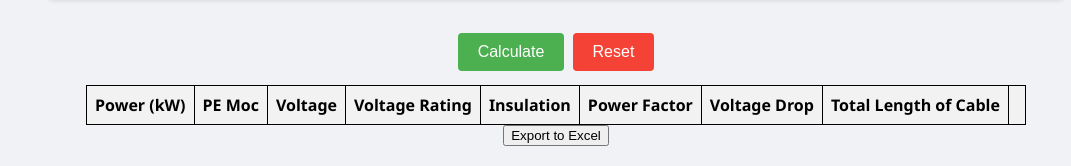
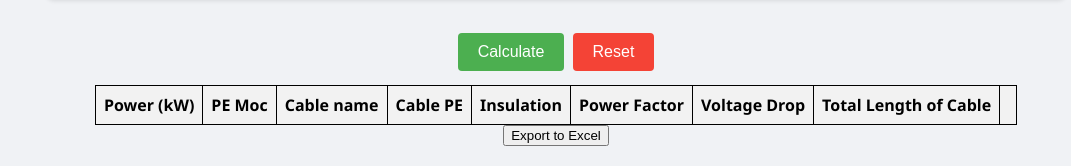
Before and after one commit to BingoBaby/Cable, a Flask app: page /cable-calculate in a window 1280 px wide. Shown: the part 2609-2775 px from the top of the page, without its empty margins (209-1280 px from the left). Run offline with Flask 3, Linux system fonts and the light colour scheme; lists and menus that the app fills with data are empty; some libraries are stand-ins or nearby versions.

Commit message:
update table result

```diff
--- a/static/script.js
+++ b/static/script.js
@@ -333,11 +333,13 @@ document.addEventListener("DOMContentLoaded", function() {
             })
             .then(jsonData => {
                 // Tạo danh sách các dây dựa trên Material_protection
+                const all = [];
                 const CuUA = [];
                 const CuA = [];
                 const AlUA = [];
 
                 jsonData.forEach(cable => {
+                    all.push(cable);
                     switch (cable.Material_protection) {
                         case 1:
                             CuUA.push(cable);
@@ -357,6 +359,8 @@ document.addEventListener("DOMContentLoaded", function() {
                 // console.log('CuUA:', CuUA);
                 // console.log('CuA:', CuA);
                 // console.log('AlUA:', AlUA);
+                // console.log(all);
+                // console.log('CuUA: ', CuUA);
                 fetch('static/cablemethoddata.json')
                     .then(response => {
                         // Kiểm tra xem request có thành công không
@@ -425,17 +429,41 @@ document.addEventListener("DOMContentLoaded", function() {
                         // console.log(methodId1[4]);
                         let step7116 = step7111[0] * publicCorrectFactor;
 
-                        console.log(publicCorrectFactor);
-                        console.log(step7116);
+                        // console.log(publicCorrectFactor);
+                        console.log(step7111[0]);
                         // console.log(nameCable);
                         let vd = parseFloat(step7111[1]);
-                        console.log(finalLength);
+                        // console.log(finalLength);
                         let TVDresult = TVD(vd, current, finalLength);
-                        console.log("TVD: ", TVDresult);
+                        // console.log("TVD: ", TVDresult);
                         let TVDpercentResult = (TVDpercent(TVDresult, selectedVoltage).toFixed(2));
-                        console.log("TVDpercent: ", TVDpercentResult);
-                        console.log("Current new: ", step7111[0]);
+                        // console.log("TVDpercent: ", TVDpercentResult);
+                        // console.log("Current new: ", step7111[0]);
 
+                        let cableId = null;
+                        for(const item of methodId1) {
+                            if(item.Cable_value_current == step7111[0]) {
+                                cableId = item.Cable_id;
+                                break;
+                            }
+                        }
+
+                        console.log(cableId);
+
+                        let cableName = null;
+                        if(cableId != null) {
+                            for(const item of all) {
+                                if(item.Cable_id == cableId) {
+                                    cableName = item.Cable_name;
+                                    break;
+                                }
+                            }
+                        }
+
+                        console.log("Cable name: ", cableName);
+
+                        let CablePE = cableName.split(' 0.6/1 kV')[0];
+                        console.log("CablePE: ", CablePE);
                         //---------------table------------------
                         var table = document.getElementById('resultTable');
                         var tableBody = table.querySelector('tbody');
@@ -454,13 +482,13 @@ document.addEventListener("DOMContentLoaded", function() {
                         PeMocCell.textContent = peMOC;
                         newRow.appendChild(PeMocCell);
 
-                        var voltageCell = document.createElement('td');
-                        voltageCell.textContent = selectedVoltage;
-                        newRow.appendChild(voltageCell);
+                        var cableNameCell = document.createElement('td');
+                        cableNameCell.textContent = cableName;
+                        newRow.appendChild(cableNameCell);
 
-                        var voltageRatingCell = document.createElement('td');
-                        voltageRatingCell.textContent = voltageRating;
-                        newRow.appendChild(voltageRatingCell);
+                        var cablePECell = document.createElement('td');
+                        cablePECell.textContent = CablePE;
+                        newRow.appendChild(cablePECell);
 
                         var insulationCell = document.createElement('td');
                         insulationCell.textContent = typeOfInsulation;
--- a/templates/cable-calculate.html
+++ b/templates/cable-calculate.html
@@ -350,8 +350,8 @@
                 <tr>
                     <th>Power (kW)</th>
                     <th>PE Moc</th>
-                    <th>Voltage</th>
-                    <th>Voltage Rating</th>
+                    <th>Cable name</th>
+                    <th>Cable PE</th>
                     <th>Insulation</th>
                     <th>Power Factor</th>
                     <th>Voltage Drop</th>
```
